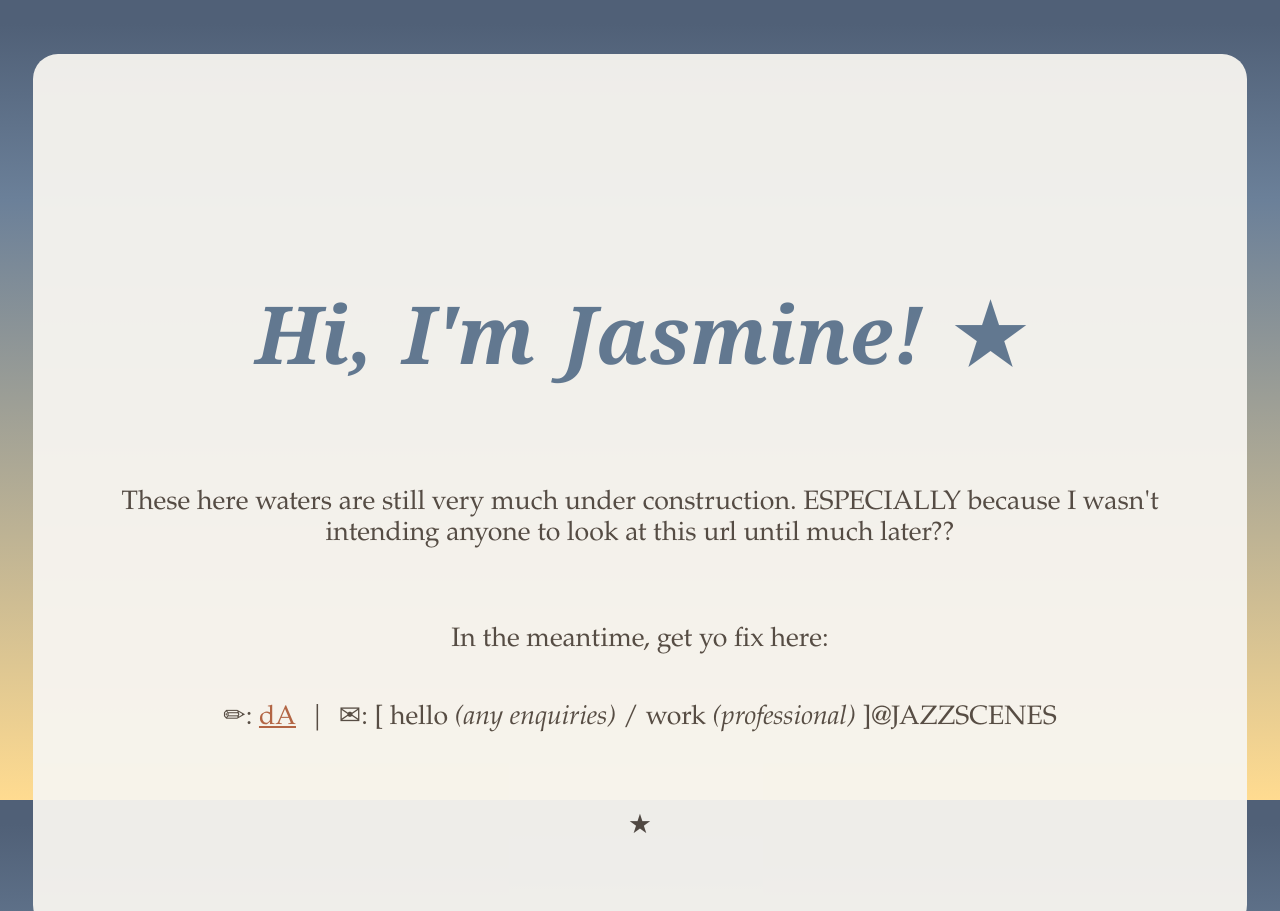
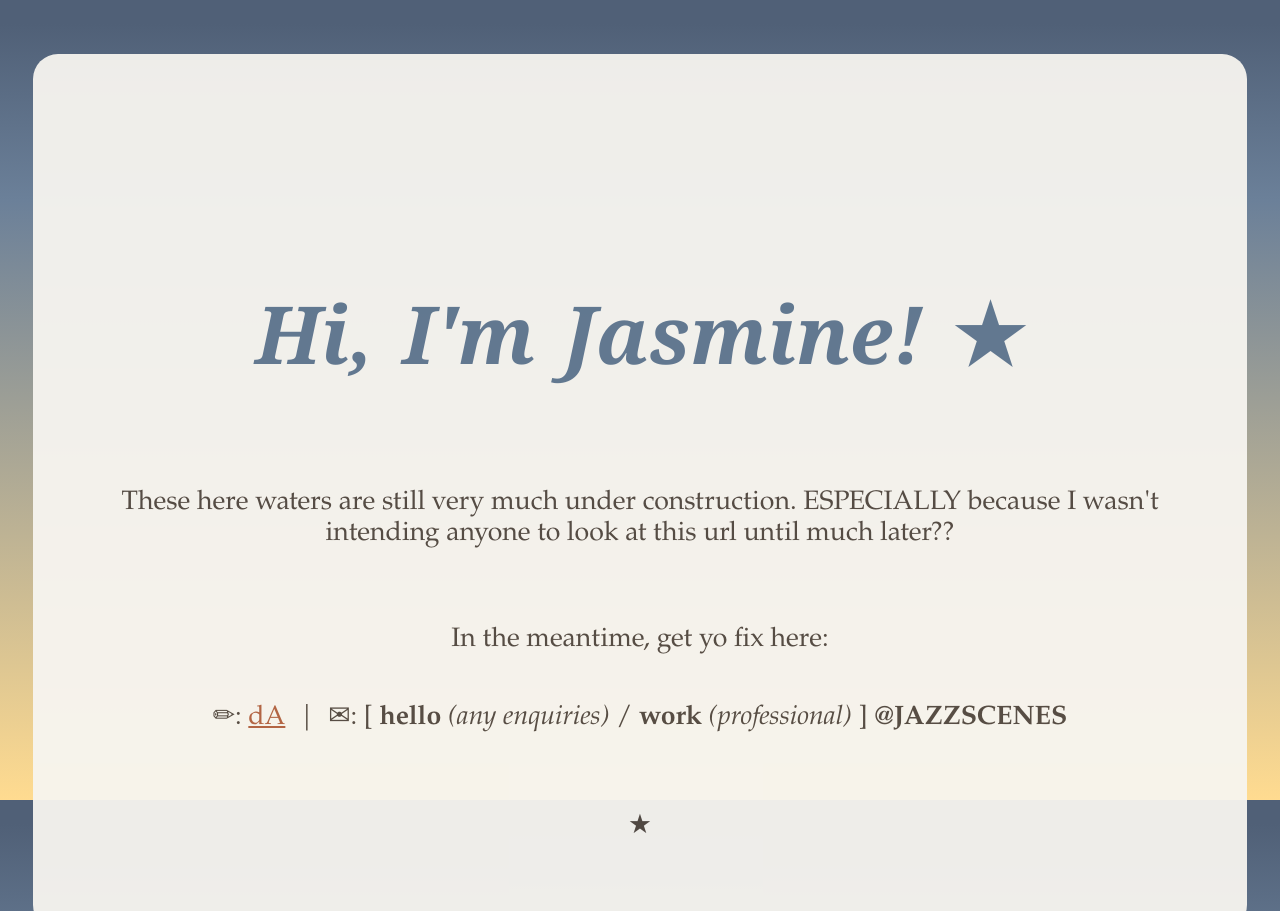
Before and after one commit to threetimesover/threetimesover.github.io, a plain HTML site: page index.html in a window 1280 px wide. Shown: the top 911 px of the page. Drawn offline with Linux system fonts and the light colour scheme.

Commit message:
Update index.html

```diff
--- a/index.html
+++ b/index.html
@@ -54,7 +54,7 @@ a {color:#B06040;}
 
 <p />In the meantime, get yo fix here:
 
-<p class="narrower">✏: <a href="http://happypants3.deviantart.com">dA</a>&nbsp; | &nbsp;✉: [ hello <em>(any enquiries)</em> / work <em>(professional)</em> ]@JAZZSCENES</p>
+<p class="narrower">✏: <a href="http://happypants3.deviantart.com">dA</a>&nbsp; | &nbsp;✉: [ <strong>hello</strong> <em>(any enquiries)</em> / <strong>work</strong> <em>(professional)</em> ] <strong>@JAZZSCENES</strong></p>
 
 <p />&#9733;
 </div>
```
